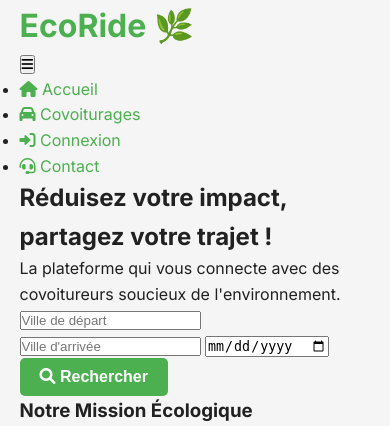
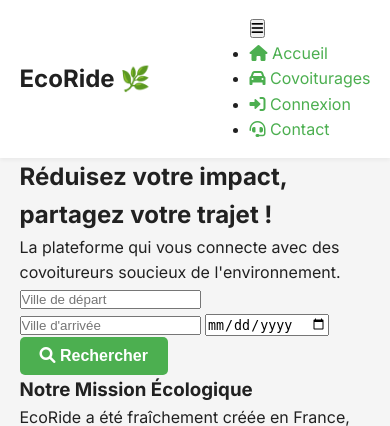
Before and after one commit to BOUDI1/ProjetEcoride, a PHP site: page / in a window 390 px wide. Shown: the top 426 px of the page. Run offline with PHP 8.4, Linux system fonts and the light colour scheme.

Commit message:
ajout des styles pour le menu d'en-tête mobile afin d'améliorer l'esthétique et la mise en page

```diff
--- a/style.css
+++ b/style.css
@@ -47,3 +47,25 @@ a {
 .btn-primary:hover {
     background-color: #388E3C;
 }
+/* Header Menu Mobile */
+
+.header {
+    background-color: var(--color-white);
+    box-shadow: 0 2px 4px rgba(0, 0, 0, 0.05);
+    padding: 15px 0;
+}
+
+.header .container {
+    display: flex;
+    justify-content: space-between;
+    align-items: center;
+}
+
+.logo {
+    font-size: 24px;
+    font-weight: 700;
+}
+
+.logo a {
+    color: var(--color-text);
+}
```
